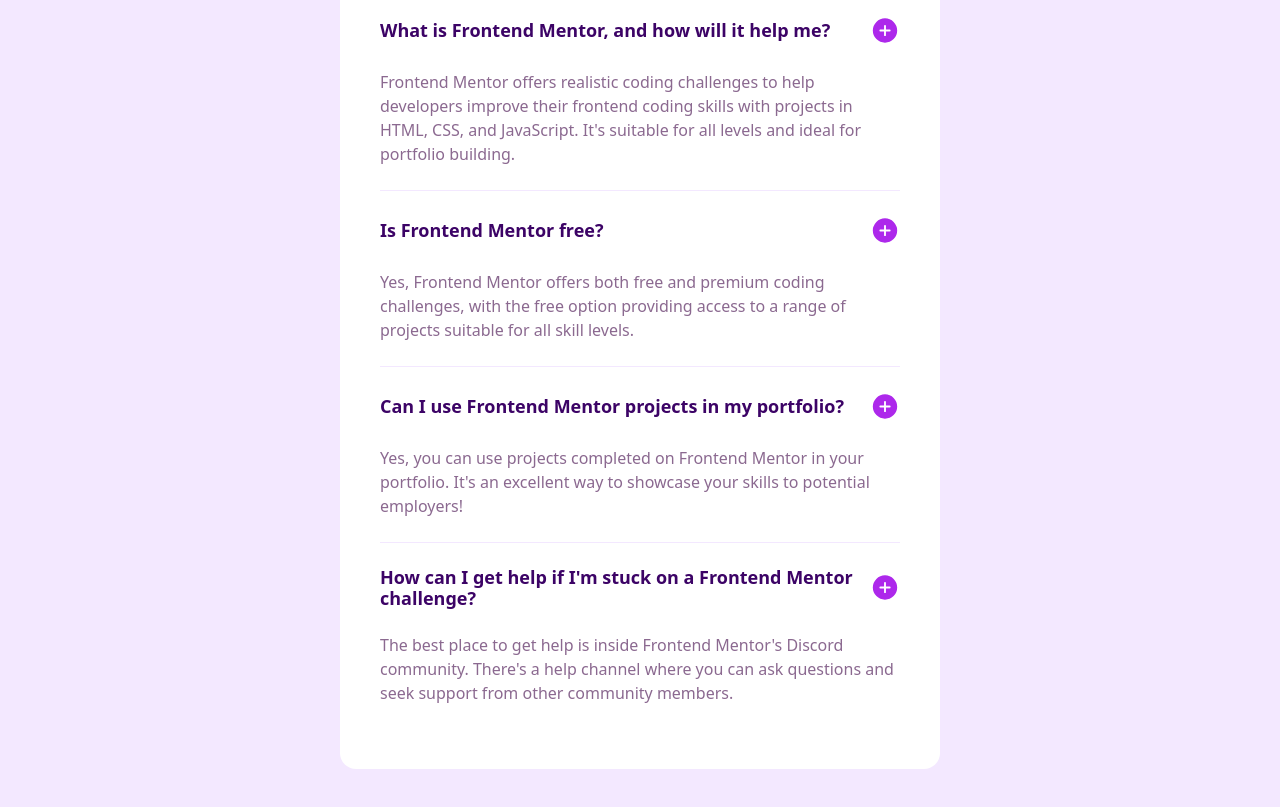
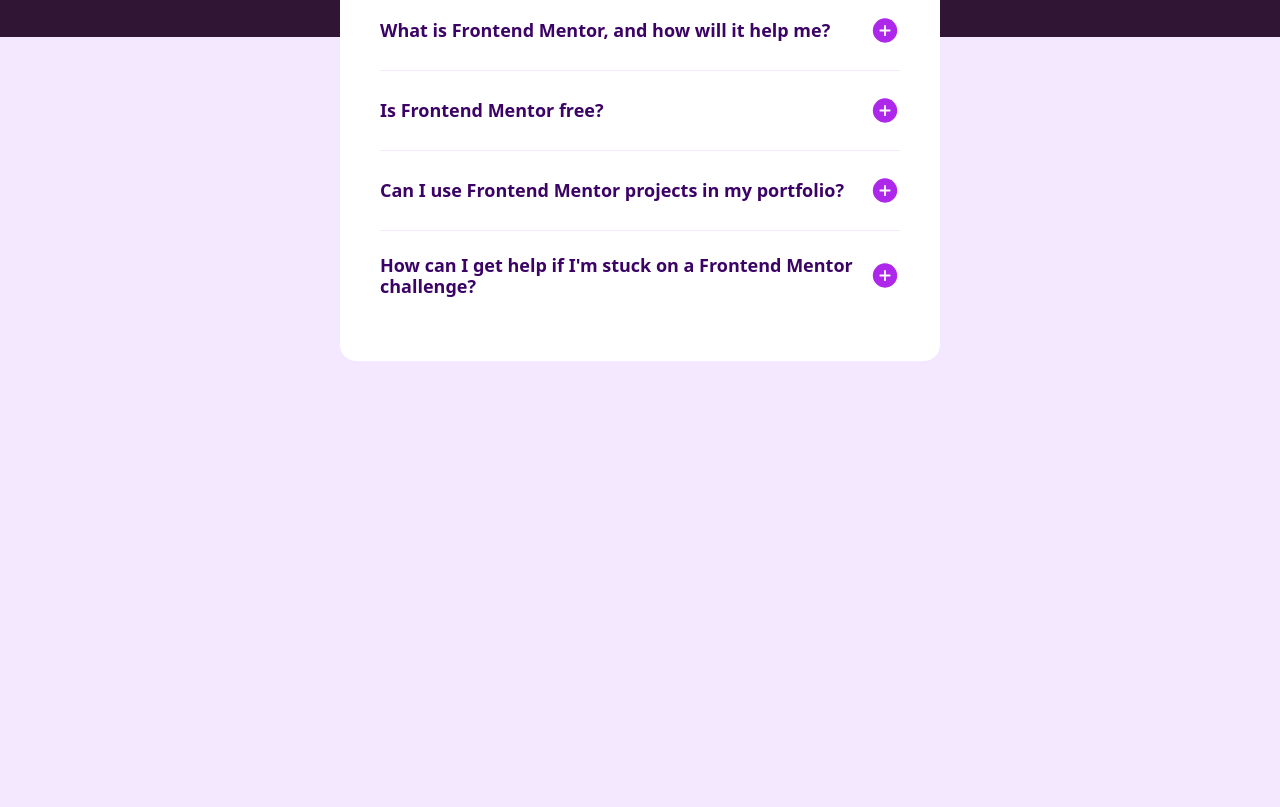
Before and after one commit to gusanchefullstack/frontend-html-css-js-faq-accordion, a website built with Vite: page index.html in a window 1280 px wide. Shown: the part 283-1090 px from the top of the page. After the commit the page ends 811 px from the top, so only its background shows below. Built offline with nearby package versions, Linux system fonts and the light colour scheme.

Commit message:
Actualiza el diseño del acordeón de preguntas frecuentes, añadiendo un fondo de imagen y ocultando el contenido de las respuestas por defecto. Se eliminan archivos de zona innecesarios y se mejora el estilo de los encabezados de las preguntas con efectos de hover.

```diff
--- a/index.html
+++ b/index.html
@@ -22,12 +22,18 @@
     <title>Frontend Mentor | FAQ accordion</title>
   </head>
   <body
-    class="min-h-screen flex items-center justify-center bg-purple-100 font-sans"
+    class="min-h-screen flex items-center justify-center bg-purple-100 font-sans bg-[url(/assets/images/background-pattern-desktop.svg)] bg-no-repeat bg-top"
   >
     <div class="w-[600px] h-auto bg-white p-10 rounded-2xl my-[167.5px]">
       <div class="flex items-center justify-start flex-nowrap">
-        <img class="w-10 h-10 mr-6" src="./assets/images/icon-star.svg" alt="star-icon" />
-        <h1 class="font-bold text-purple-950 text-[56px] leading-[66px]">FAQs</h1>
+        <img
+          class="w-10 h-10 mr-6"
+          src="./assets/images/icon-star.svg"
+          alt="star-icon"
+        />
+        <h1 class="font-bold text-purple-950 text-[56px] leading-[66px]">
+          FAQs
+        </h1>
       </div>
       <div class="">
         <div class="faq-item">
@@ -36,7 +42,7 @@
             <img src="./assets/images/icon-plus.svg" alt="plus-open" />
           </div>
           <div class="faq-item-content">
-            <p>
+            <p class="hidden">
               Frontend Mentor offers realistic coding challenges to help
               developers improve their frontend coding skills with projects in
               HTML, CSS, and JavaScript. It's suitable for all levels and ideal
@@ -50,7 +56,7 @@
             <img src="./assets/images/icon-plus.svg" alt="plus-open" />
           </div>
           <div class="faq-item-content">
-            <p>
+            <p class="hidden">
               Yes, Frontend Mentor offers both free and premium coding
               challenges, with the free option providing access to a range of
               projects suitable for all skill levels.
@@ -63,7 +69,7 @@
             <img src="./assets/images/icon-plus.svg" alt="plus-open" />
           </div>
           <div class="faq-item-content">
-            <p>
+            <p class="hidden">
               Yes, you can use projects completed on Frontend Mentor in your
               portfolio. It's an excellent way to showcase your skills to
               potential employers!
@@ -78,7 +84,7 @@
             <img src="./assets/images/icon-plus.svg" alt="plus-open" />
           </div>
           <div class="faq-item-content">
-            <p>
+            <p class="hidden">
               The best place to get help is inside Frontend Mentor's Discord
               community. There's a help channel where you can ask questions and
               seek support from other community members.
--- a/src/style.css
+++ b/src/style.css
@@ -4,7 +4,7 @@
   @apply border-b border-purple-100;
 }
 .faq-item-header {
-  @apply flex items-center justify-between text-purple-950 font-semibold text-lg leading-[21px] mt-6;
+  @apply flex items-center justify-between text-purple-950 font-semibold text-lg leading-[21px] mt-6 hover:cursor-pointer hover:text-fuchsia-600;
 }
 .faq-item-content {
   @apply text-[#8b6990] text-base my-6 leading-6;
```
Also changed, not shown: 3 other files.
